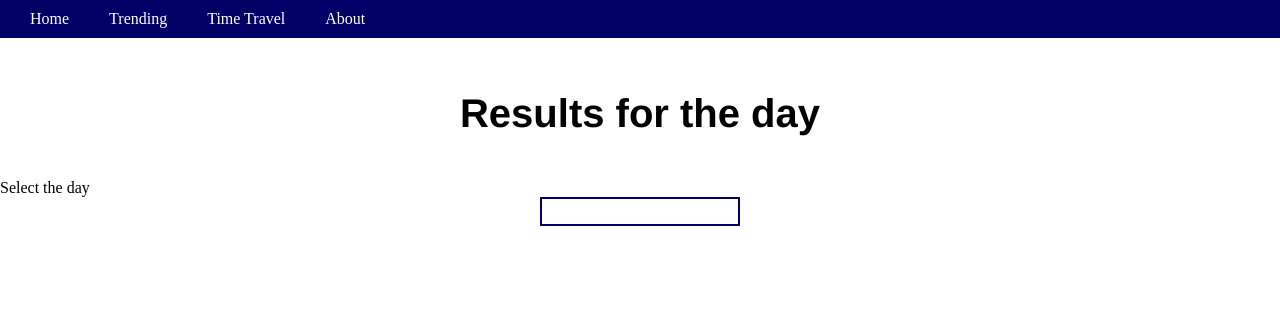
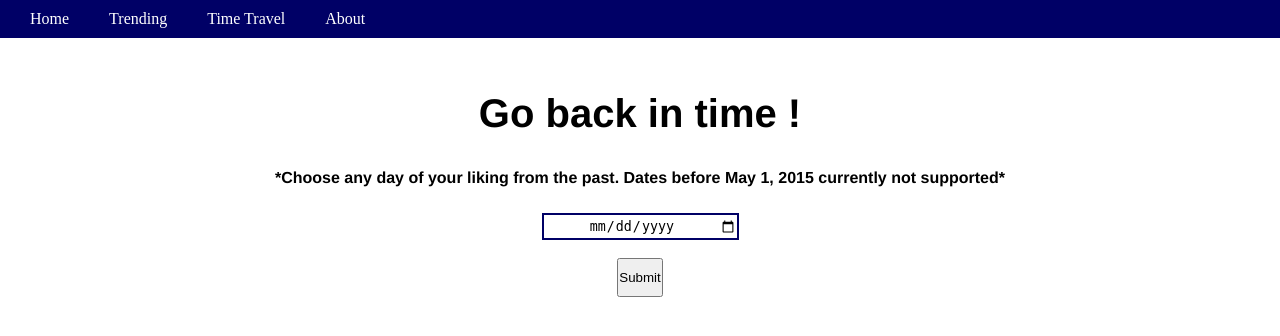
Before and after one commit to InvincibleJuggernaut/WikiFe, a Flask app: page /timetravel.html in a window 1280 px wide. Shown: the top 336 px of the page. Run offline with Flask 2, Linux system fonts and the light colour scheme.

Commit message:
Updated certain pages

```diff
--- a/templates/timetravel.html
+++ b/templates/timetravel.html
@@ -9,13 +9,16 @@
 <body>
     {% extends "template.html" %}
     {% block content %}
-    <h2  class="info_heading" align="center">Results for the day </h2>
+    <h2  class="info_heading" align="center">Go back in time !</h2>
+    <p id= "disclaimer_timetravel">*Choose any day of your liking from the past. Dates before May 1, 2015 currently not supported*</p>
     <div id="date_div">
     <form method="POST">
-        <label for="date_entry">Select the day</label>
-        <input id="date_entry" type="text" name="dayinput">
+        <input id="date_entry" type="date" name="dayinput" min="2015-05-01" required>
+        <br>
+        <input type="submit" id="submit_day">
     </form>
     </div>
+
 
     {% endblock %}
 </body>
--- a/templates/timetravelresults.html
+++ b/templates/timetravelresults.html
@@ -9,7 +9,7 @@
 <body>
     {% extends "template.html" %}
     {% block content %}
-    <h2  class="info_heading" align="center">Results for the day </h2>
+    <h2  class="info_heading" align="center">Trending on {{ entered_day }}</h2>
 
 
     <table class="trending_table">
@@ -122,4 +122,4 @@
 
     {% endblock %}
 </body>
-</html>
+</html>e
```
Also changed, not shown: templates/trending.html (line endings or trailing spaces).
